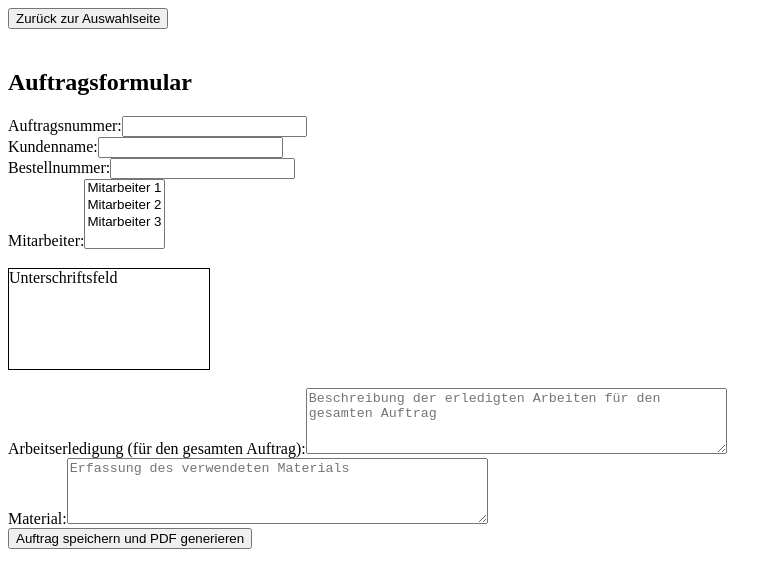
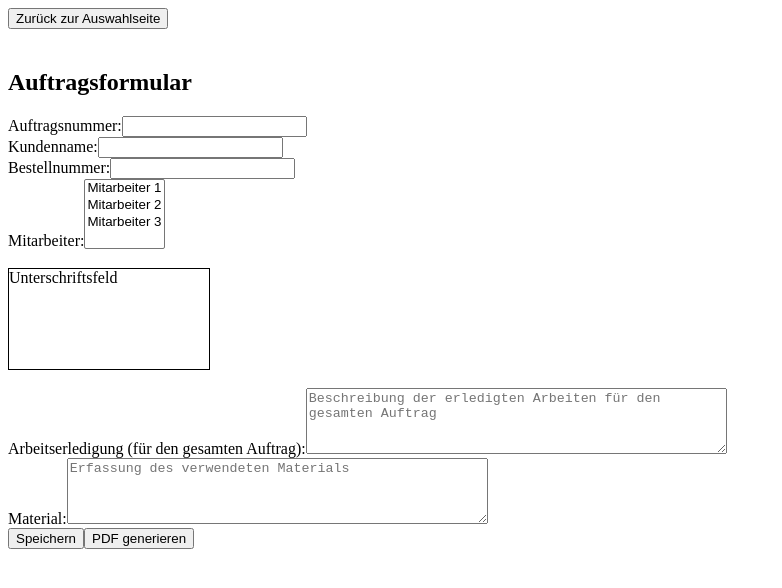
Before and after one commit to Slowmo1992/ArbeitsnachweisV1, a React (Vite) app: page / in a window 1280 px wide. Both pictures are taken after a click on the button "Neuer Auftrag". Shown: the top 588 px of the page, without its empty margins (0-782 px from the left). Built offline with nearby package versions, Linux system fonts and the light colour scheme.

Commit message:
Buttons getrennt auf der Hauptseite PDF und Speichern

```diff
--- a/src/Components/OrderForm.jsx
+++ b/src/Components/OrderForm.jsx
@@ -43,8 +43,7 @@ const OrderForm = ({ onSaveOrder, editOrder }) => {
     }));
   };
 
-    const handleSaveOrder = (e) => {
-        e.preventDefault();
+  const handleSave = () => {
     const updatedOrder = {
       orderNumber: orderNumber.value,
       customerName: customerName.value,
@@ -55,7 +54,9 @@ const OrderForm = ({ onSaveOrder, editOrder }) => {
       materials: materials.value
     };
     onSaveOrder(updatedOrder);
+  };
 
+  const handleGeneratePDF = () => {
     html2canvas(signatureRef.current).then((canvas) => {
       const imgData = canvas.toDataURL('image/png');
       const pdf = new jsPDF();
@@ -67,7 +68,7 @@ const OrderForm = ({ onSaveOrder, editOrder }) => {
   return (
     <div>
       <h2>Auftragsformular</h2>
-            <form onSubmit={handleSaveOrder}>
+      <form>
         <label>
           Auftragsnummer:
           <input type="text" {...orderNumber} />
@@ -120,7 +121,8 @@ const OrderForm = ({ onSaveOrder, editOrder }) => {
           <textarea {...materials} rows={4} cols={50} placeholder="Erfassung des verwendeten Materials" />
         </label>
         <br />
-                <button type="submit">Auftrag speichern und PDF generieren</button>
+        <button type="button" onClick={handleSave}>Speichern</button>
+        <button type="button" onClick={handleGeneratePDF}>PDF generieren</button>
       </form>
     </div>
   );
```
Lines whose indentation alone changed are shown as unchanged.
